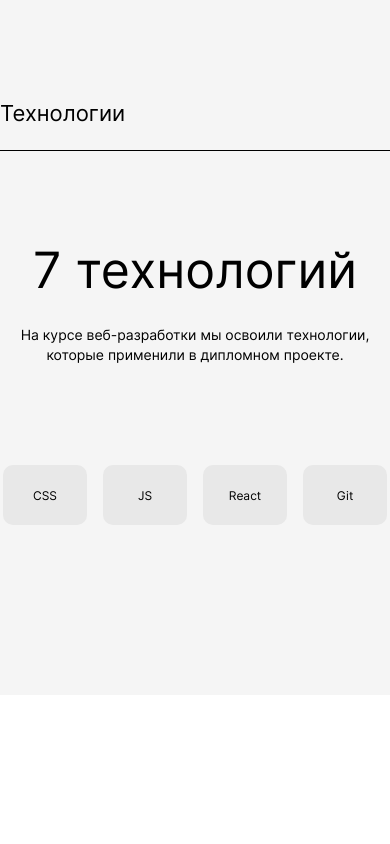
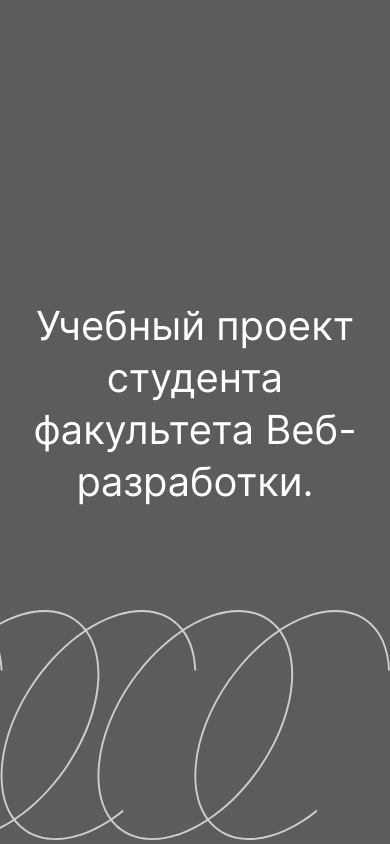
Before and after one commit to MalyshV/movies-explorer-frontend, a React (Create React App) app: page / in a window 390 px wide. Shown: the top 844 px of the page. Built offline with nearby package versions, Linux system fonts and the light colour scheme.

Commit message:
feat: add Techs

```diff
--- a/src/components/App/App.js
+++ b/src/components/App/App.js
@@ -2,11 +2,14 @@ import './App.css';
 import { Route } from 'react-router-dom';
 import PageNotFound from '../PageNotFound/PageNotFound';
 import Footer from '../Footer/Footer';
+import Promo from '../Promo/Promo';
+
 import Techs from '../Techs/Techs';
 
 const App = () => {
   return (
     <>
+      <Promo />
       <Techs />
       <PageNotFound />
       <Footer />
--- a/src/components/Preloader/Preloader.css
+++ b/src/components/Preloader/Preloader.css
@@ -53,6 +53,7 @@
   .preloader {
     max-width: 300px;
     width: 100%;
+    padding: 20px 0;
   }
 }
 
--- a/src/components/Promo/Promo.css
+++ b/src/components/Promo/Promo.css
@@ -0,0 +1,72 @@
+.promo {
+  margin: 0 auto;
+  background-color: #5C5C5C;
+  min-height: 560px;
+  font-family: Inter;
+  font-style: normal;
+  font-weight: normal;
+  font-size: 40px;
+  line-height: 52px;
+  display: flex;
+  justify-content: center;
+}
+
+.promo__content {
+  max-width: 1140px;
+  width: 100%;
+  padding: 50px 70px 60px;
+  display: flex;
+  flex-direction: column;
+}
+
+.promo__title {
+  margin: 0;
+  padding: 0;
+  font: inherit;
+  color: #fff;
+  max-width: 626px;
+  width: 100%;
+}
+
+.promo__image {
+  align-self: flex-end;
+  margin-top: 102px;
+  width: 722px;
+  height: 244px;
+}
+
+@media (max-width: 678px) {
+  .promo__content {
+    max-width: 668px;
+    justify-content: center;
+    padding: 300px 0 70px;
+    text-align: center;
+  }
+  .promo__title {
+    max-width: 680px;
+  }
+  .promo__image {
+    width: 680px;
+    height: 230px;
+  }
+}
+
+@media (max-width: 320px) {
+  .promo {
+    font-size: 30px;
+    line-height: 39px;
+  }
+  .promo__content {
+    max-width: 668px;
+    justify-content: center;
+    padding: 183px 0 40px;
+    text-align: center;
+  }
+  .promo__title {
+    max-width: 320px;
+  }
+  .promo__image {
+    width: 320px;
+    height: 230px;
+  }
+}
--- a/src/components/Promo/Promo.js
+++ b/src/components/Promo/Promo.js
@@ -0,0 +1,15 @@
+import React from 'react';
+import picture from '../../images/text__COLOR_landing-logo.svg';
+
+const Promo = () => {
+  return(
+    <section className="promo">
+      <div className="promo__content">
+        <h1 className="promo__title">Учебный проект студента факультета Веб-разработки.</h1>
+        <img className="promo__image" src={picture} alt="декоративный фоновый элемент" />
+      </div>
+    </section>
+  )
+};
+
+export default Promo;
--- a/src/components/Techs/Techs.css
+++ b/src/components/Techs/Techs.css
@@ -1,5 +1,5 @@
 .techs {
-  padding: 100px 0;
+  padding: 100px 5px;
   display: flex;
   flex-direction: column;
   align-items: center;
@@ -27,7 +27,7 @@
   line-height: 58px;
   margin: 90px 0 26px;
   padding: 0;
-
+  text-align: center;
 }
 
 .techs__text {
--- a/src/index.css
+++ b/src/index.css
@@ -9,3 +9,5 @@
 @import url(./components/Footer/Footer.css);
 
 @import url(./components/Techs/Techs.css);
+
+@import url(./components/Promo/Promo.css);
```
